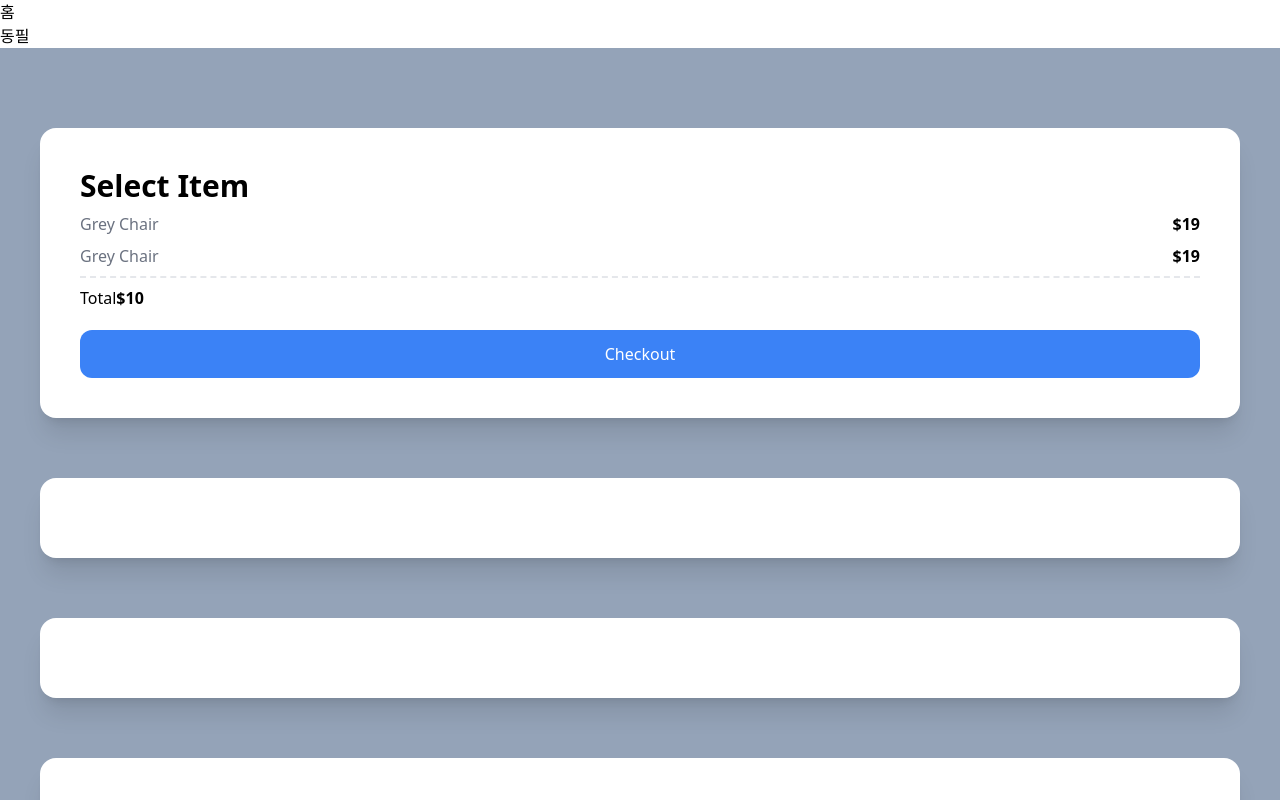
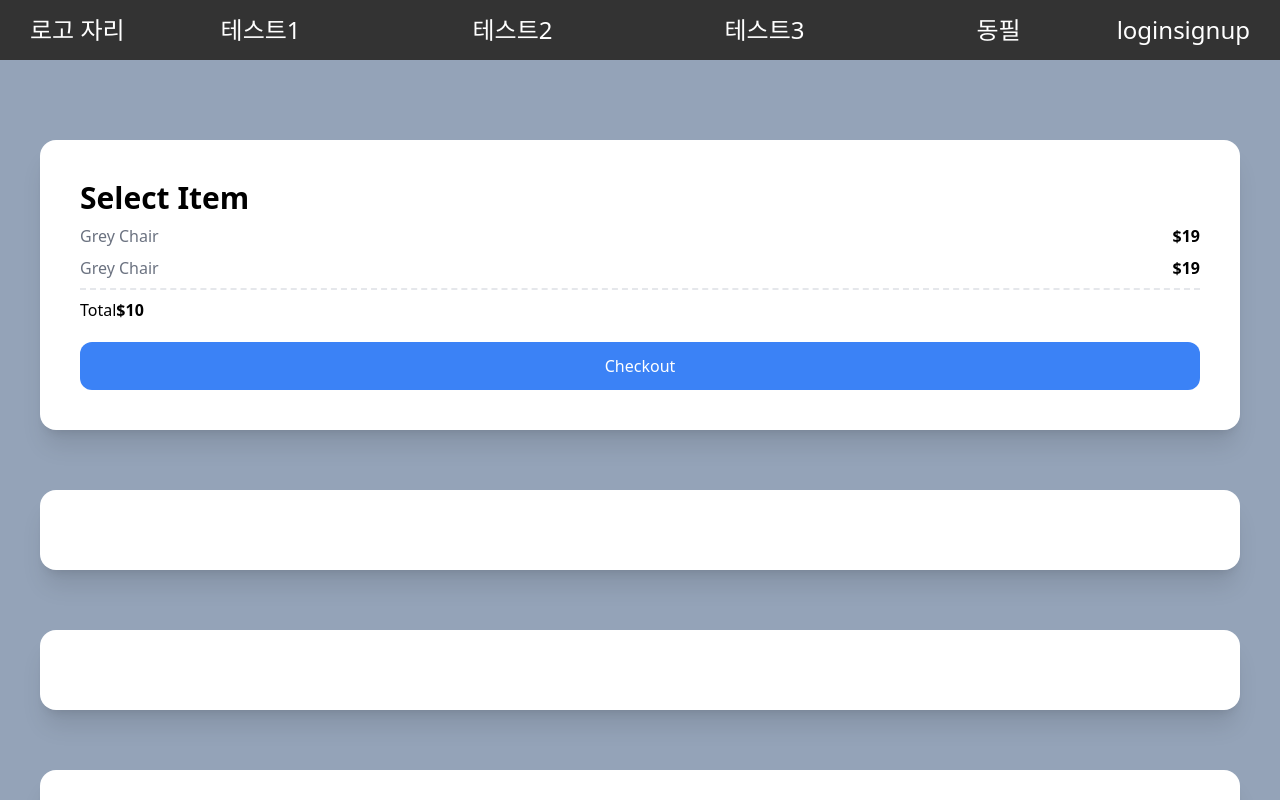
Before and after one commit to jun950829/super-app, a Next.js app: page / in a window 1280 px wide. Shown: the top 800 px of the page. Built offline with nearby package versions, Linux system fonts and the light colour scheme.

Commit message:
[MOD] 헤더 작업중

```diff
--- a/next.config.js
+++ b/next.config.js
@@ -1,7 +1,12 @@
+const path = require('path');
+
 /** @type {import('next').NextConfig} */
 const nextConfig = {
   reactStrictMode: true,
   swcMinify: true,
+  sassOptions : {
+    includePaths: [path.join(__dirname, 'styles')]
+  }
 }
 
 module.exports = nextConfig
--- a/package.json
+++ b/package.json
@@ -16,7 +16,8 @@
     "@emotion/styled": "^11.10.5",
     "next": "13.0.0",
     "react": "18.2.0",
-    "react-dom": "18.2.0"
+    "react-dom": "18.2.0",
+    "sass": "^1.56.0"
   },
   "devDependencies": {
     "@types/node": "18.11.8",
--- a/pages/_app.tsx
+++ b/pages/_app.tsx
@@ -1,10 +1,13 @@
-import '../styles/globals.css'
+import '../styles/globals.scss'
+import Header from '@components/header';
+
 import type { AppProps } from 'next/app'
 
 
 function MyApp({ Component, pageProps }: AppProps) {
   return (
     <>
+    <Header />
     <Component {...pageProps} />
     </>
   )
--- a/pages/index.tsx
+++ b/pages/index.tsx
@@ -1,16 +1,12 @@
 import type { NextPage } from "next";
 
 import MainPage from './mainPage';
-import Header from '../public/components/header';
-import { Global } from '@emotion/react';
-import { loginInput } from "../styles/globalstyle";
+import Header from '@components/header';
 
 const Home: NextPage = () => {
 
   return (
     <section>
-      <Header />
-      {/* <Global styles={loginInput} /> */}
       <MainPage />
     </section>
   );
--- a/public/components/header.tsx
+++ b/public/components/header.tsx
@@ -1,14 +1,28 @@
 import type { NextPage } from "next";
+import { useRouter } from "next/router";
+import { HEADER_MENU } from '../data/menu';
 
-import { HEADER_MENU } from '../data/menu';
 
 const Header: NextPage = () => {
 
+    const router = useRouter();
+
     return (
         <section id="header">
-            {HEADER_MENU.map((menu, idx) => (
-                <div>{menu.title}</div>
-            ))}
+            <div id="logo" onClick={() => router.push("/")}>
+                로고 자리
+            </div>
+            <div className='menus'>
+                {HEADER_MENU.map((menu, idx) => (
+                    <div key={idx}>{menu.title}</div>
+                ))}
+            </div>
+
+            <div className="login">
+                <button>login</button>
+                <button>signup</button>
+            </div>
+
         </section>
     )
 }
--- a/public/data/menu.ts
+++ b/public/data/menu.ts
@@ -1,10 +1,22 @@
 export const HEADER_MENU = [
     {
-        "title" : "홈",
-        "path" : "/"
+        "title" : "테스트1",
+        "path" : "/",
+        "key" : "test1"
+    },
+    {
+        "title" : "테스트2",
+        "path" : "/",
+        "key" : "test2"
+    },
+    {
+        "title" : "테스트3",
+        "path" : "/",
+        "key" : "test3"
     },
     {
         "title" : "동필",
-        "path" : "/dongpil"
+        "path" : "/dongpil",
+        "key" : "dongpil"
     }
 ];
--- a/styles/globals.css
+++ /dev/null
@@ -1,3 +0,0 @@
-@tailwind base;
-@tailwind components;
-@tailwind utilities;
--- /dev/null
+++ b/styles/globals.scss
@@ -0,0 +1,5 @@
+@tailwind base;
+@tailwind components;
+@tailwind utilities;
+
+@import './scss/header.scss';
--- /dev/null
+++ b/styles/scss/header.scss
@@ -0,0 +1,26 @@
+#header {
+    width: 100%;
+    height: 60px;
+    padding : 0 30px;
+
+    background-color: #333333;
+
+    display: flex;
+    flex-direction: row;
+    justify-content: space-between;
+
+    div {
+        color: #ffffff;
+        font-size: 24px;
+        font-weight: 500px;
+        line-height: 60px;
+    }
+
+    .menus {
+        width : 800px;
+
+        display: flex;
+        flex-direction: row;
+        justify-content: space-between;
+    }
+}
```
Also changed, not shown: tsconfig.json (+7 -0 lines), styles/_mixins.scss (added), styles/_variables.scss (added), 1 other file (tests, documents, lock files or other folders).
